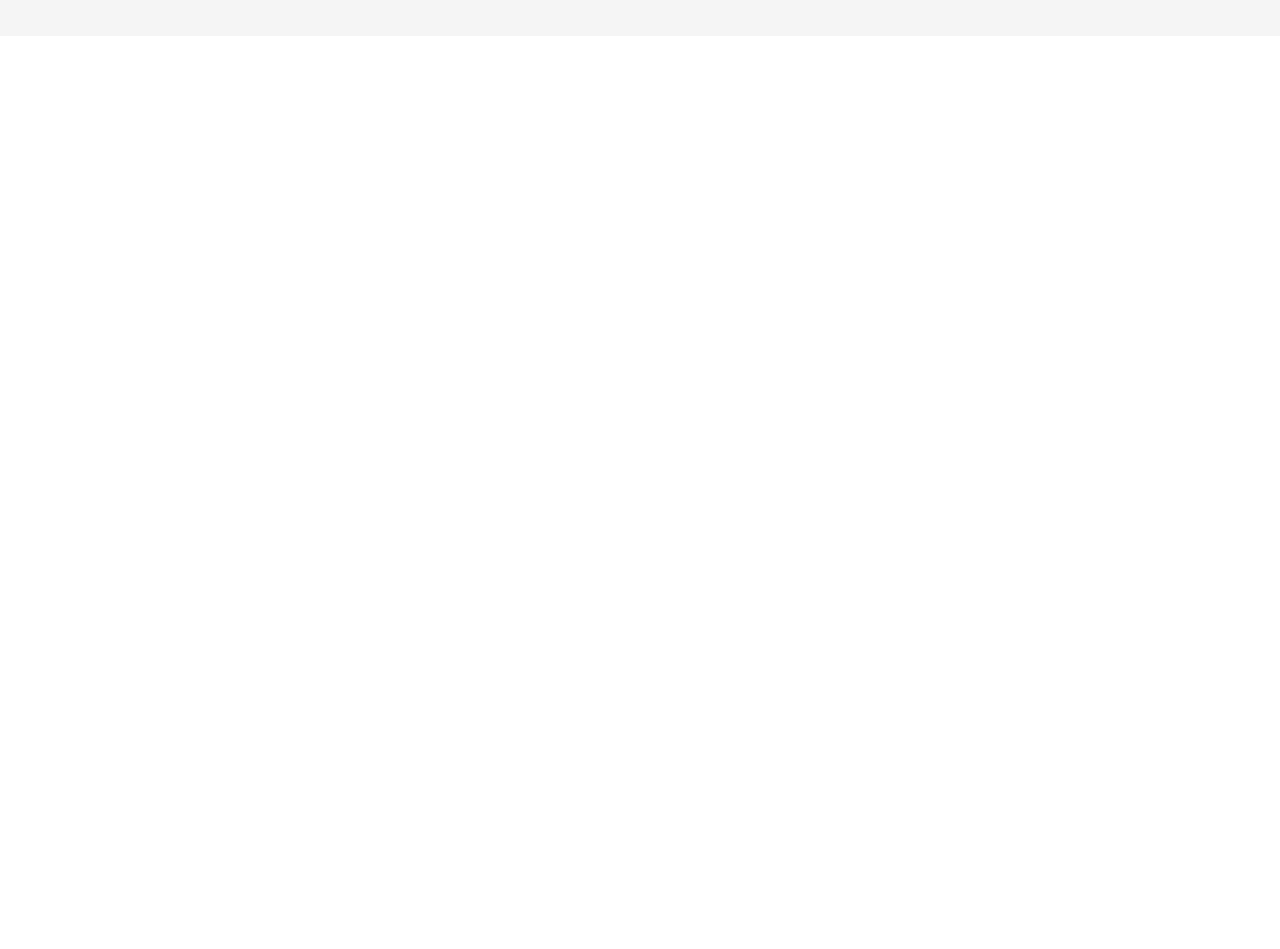
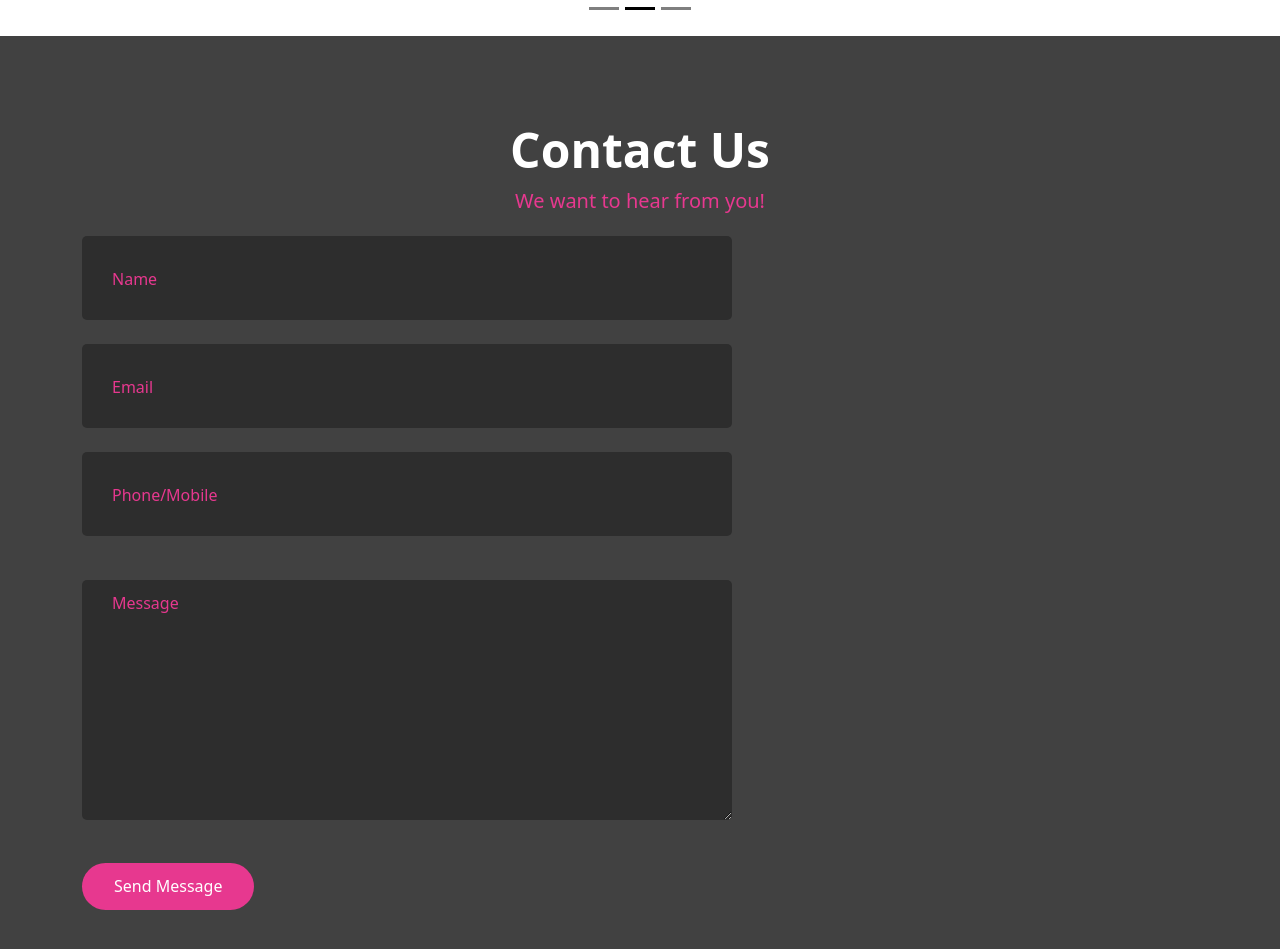
Before and after one commit to Nahid-Eraz/kormo_bd, a React (Create React App) app: page / in a window 1280 px wide. Shown: the part 2780-3729 px from the top of the page. Before the commit the page ends 2816 px from the top, so only its background shows below. Built offline with nearby package versions, Linux system fonts and the light colour scheme.

Commit message:
contact testing

```diff
--- a/package.json
+++ b/package.json
@@ -11,7 +11,9 @@
     "react": "^17.0.2",
     "react-bootstrap": "^2.0.0-beta.5",
     "react-dom": "^17.0.2",
+    "react-hook-form": "^7.12.2",
     "react-hot-toast": "^2.1.0",
+    "react-overflow-scrolling": "^1.0.1",
     "react-reveal": "^1.2.2",
     "react-router-dom": "^5.2.0",
     "react-scripts": "4.0.3",
--- /dev/null
+++ b/src/components/Home/Contact/Contact.css
@@ -0,0 +1,78 @@
+.contact-section{
+    background-color: rgb(65, 65, 65);
+    padding-top: 85px;
+    padding-bottom: 85px;
+}
+
+.contact-section h1{
+    font-weight: 600;
+    font-size: 3rem;
+    color: white;
+    text-align: center;
+}
+
+.contact-section h6{
+    font-weight: 400;
+    font-size: 20px;
+    color: #e7388f;
+    line-height: 1.5;
+}
+
+
+.contact-section input:focus ~ label, .contact-section textarea:focus ~ label, .contact-section input:valid ~ label, .contact-section textarea:valid ~ label{
+    font-size: 0.75em;
+    top: -5px;
+    -webkit-transition: all 0.2s ease;
+    transition: all 0.2s ease;
+}
+
+
+.contact-section .styled-input{
+    float: left;
+    width: 295px;
+    margin: 0.75rem 0;
+    position: relative;
+    border-radius: 15px;
+}
+
+.contact-section .styled-input label{
+    color: #e7388f;
+    padding: 1.3rem 30px 1rem 30px;
+    position: absolute;
+    top: 10px;
+    left: 0;
+    -webkit-transition: all 0.2s ease;
+    transition: all 0.2s ease;
+    pointer-events: none;
+}
+
+.contact-section .styled-input.wide{
+    width: 650px;
+    max-width: 100%;
+}
+
+.contact-section input, .contact-section textarea {
+    padding: 30px;
+    border: 0;
+    width: 100%;
+    font-size: 1rem;
+    background-color: #2d2d2d;
+    color: white;
+    border-radius: 5px;
+}
+
+.contact-section input:focus, .contact-section textarea:focus{
+    outline: 0;
+}
+
+.contact-section input:focus ~ span, .contact-section textarea:focus ~ span {
+    width: 100%;
+    -webkit-transition: all 0.075s ease;
+    transition: all 0.075s ease;
+}
+
+.contact-section textarea{
+    width: 100%;
+    min-height: 15rem;
+    margin: 20px auto 25px auto;
+}
--- a/src/components/Home/Contact/Contact.js
+++ b/src/components/Home/Contact/Contact.js
@@ -1,10 +1,72 @@
 import React from 'react';
+import { Col, Container, Row } from 'react-bootstrap';
+import { useForm } from 'react-hook-form';
+import Fade from 'react-reveal/Fade';
+import './Contact.css';
 
 const Contact = () => {
+
+    const { register, handleSubmit } = useForm();
+
+    const onSubmit = data => console.log(data);
+
     return (
-        <div>
-            <h2>Contact Us</h2>
-        </div>
+        <section id="contact" className="contact-section">
+            <Fade top>
+                <Container>
+
+                    <article className="text-center">
+                        <h1>Contact Us</h1>
+                        <h6>We want to hear from you!</h6>
+                    </article>
+
+                    <article col md={6}>
+                        <form action="submit">
+                            <Row className="input-container">
+
+                                <Col xs={12}>
+                                    <div className="styled-input wide">
+                                        <input type="text" {...register("name", { required: true })} required />
+                                        <label>Name</label>
+                                    </div>
+                                </Col>
+
+                                <Col xs={12}>
+                                    <div className="styled-input wide">
+                                        <input type="text" {...register("email", { required: true })} required />
+                                        <label>Email</label>
+                                    </div>
+                                </Col>
+
+                                <Col xs={12}>
+                                    <div className="styled-input wide">
+                                        <input type="text" {...register("phone", { required: true })} required />
+                                        <label>Phone/Mobile</label>
+                                    </div>
+                                </Col>
+
+                                <Col xs={12}>
+                                    <div className="styled-input wide">
+                                        <textarea type="text" {...register("message", { required: true })} required />
+                                        <label>Message</label>
+                                    </div>
+                                </Col>
+
+                                <Col xs={12}>
+                                    <button className="btn-lrg submit-btn btn-main">Send Message</button>
+                                </Col>
+
+                            </Row>
+                        </form>
+                    </article>
+
+                    <article col md={6}>
+                        <img src="" alt="" />
+                    </article>
+
+                </Container>
+            </Fade>
+        </section>
     );
 };
 
--- a/src/components/Home/Home/Home.js
+++ b/src/components/Home/Home/Home.js
@@ -1,7 +1,7 @@
 import React from 'react';
 import About from '../About/About';
 import BusinessModel from '../BusinessModel/BusinessModel';
-// import Contact from '../Contact/Contact';
+import Contact from '../Contact/Contact';
 import Header from '../Header/Header';
 import Services from '../Services/Services';
 
@@ -10,9 +10,9 @@ const Home = () => {
         <main>
             <Header></Header>
             <About></About>
+            <Services></Services>
             <BusinessModel></BusinessModel>
-            <Services></Services>
-            {/* <Contact></Contact> */}
+            <Contact></Contact>
         </main>
     );
 };
--- a/src/components/Home/ServiceDetail/ServiceDetail.css
+++ b/src/components/Home/ServiceDetail/ServiceDetail.css
@@ -27,7 +27,7 @@
     display: block;
     height: 100%;
     width: 100%;
-    background: #ffd1e3;
+    background: #ffe3ee;
     border-radius: 15px;
     z-index: -1;
     transition: transform 300ms ease-in-out;
--- a/src/components/Home/ServiceDetail/ServiceDetail.js
+++ b/src/components/Home/ServiceDetail/ServiceDetail.js
@@ -11,7 +11,7 @@ const ServiceDetail = ({ service }) => {
         <Col md={3} className="text-center service-detail mb-5">
             <Fade bottom duration={2500} distance="40px">
                 <Card className="border-0 py-4" style={{ width: '18rem' }}>
-                    <Card.Img style={{ height: '100px', width: '100px', marginLeft: '103px' }} variant="top" src={service.img} />
+                    <Card.Img style={{ height: '100px', width: '100px', marginLeft: '96px' }} variant="top" src={service.img} />
                     <Card.Body className="pt-0">
                         <Card.Title as="h4" className="my-4">{service.name}</Card.Title>
                         <Card.Text as="p" className="text-muted">{service.description}</Card.Text>
```
Also changed, not shown: src/components/Home/Services/Services.js (+5 -2 lines), src/images/contact.jpg (added), 1 other file (tests, documents, lock files or other folders).
